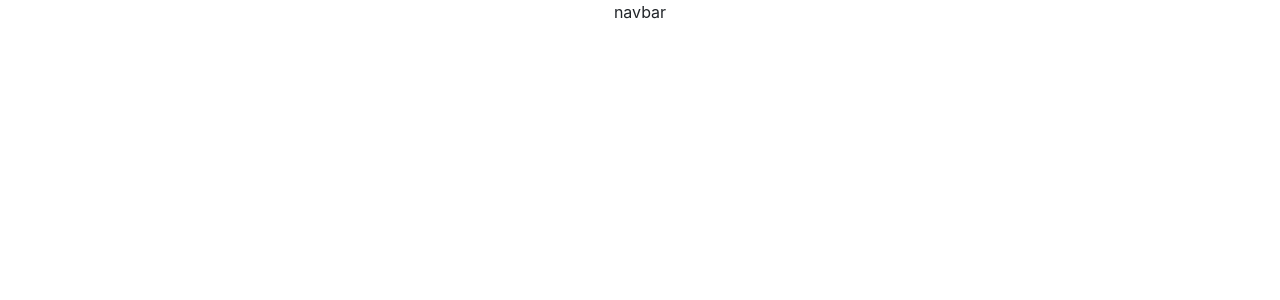
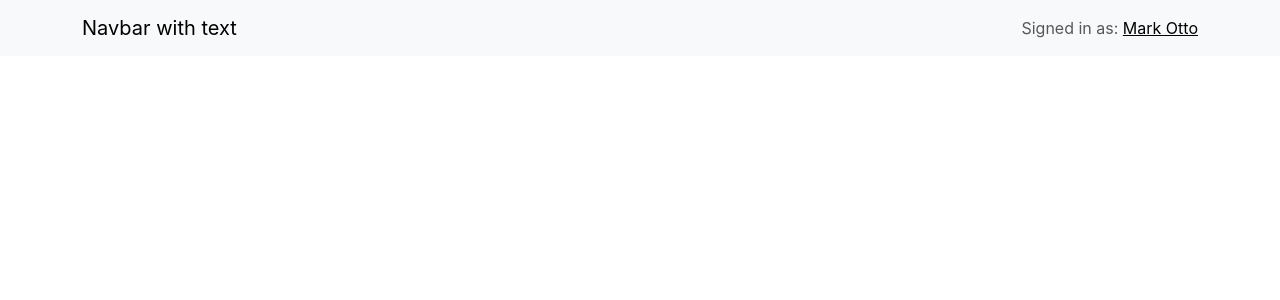
Before and after one commit to quiltingcode/portfolio-frontend, a React (Create React App) app in the folder portfolio/: page / in a window 1280 px wide. Shown: the top 300 px of the page. Built offline with nearby package versions, Linux system fonts and the light colour scheme.

Commit message:
Add google fonts link and create navbar styles file

```diff
--- a/portfolio/public/index.html
+++ b/portfolio/public/index.html
@@ -34,6 +34,14 @@
       integrity="sha384-9ndCyUaIbzAi2FUVXJi0CjmCapSmO7SnpJef0486qhLnuZ2cdeRhO02iuK6FUUVM"
       crossorigin="anonymous"
     />
+    <link rel="preconnect" href="https://fonts.googleapis.com">
+    <link
+      rel="preconnect"
+      href="https://fonts.gstatic.com"
+      crossorigin>
+    <link
+      href="https://fonts.googleapis.com/css2?family=Montserrat:wght@300&display=swap"
+      rel="stylesheet">
     <script
       src="https://kit.fontawesome.com/aec4426e47.js"
       crossorigin="anonymous"
--- a/portfolio/src/components/NavBar.component.js
+++ b/portfolio/src/components/NavBar.component.js
@@ -1,10 +1,22 @@
 import React from 'react'
+import Container from 'react-bootstrap/Container';
+import Nav from 'react-bootstrap/Nav';
+import Navbar from 'react-bootstrap/Navbar';
+import NavDropdown from 'react-bootstrap/NavDropdown';
 
 const NavBar = () => {
     return (
-        <div>
-            navbar
-        </div>
+        <Navbar className="bg-body-tertiary">
+      <Container>
+        <Navbar.Brand href="#home">Navbar with text</Navbar.Brand>
+        <Navbar.Toggle />
+        <Navbar.Collapse className="justify-content-end">
+          <Navbar.Text>
+            Signed in as: <a href="#login">Mark Otto</a>
+          </Navbar.Text>
+        </Navbar.Collapse>
+      </Container>
+    </Navbar>
     )
 }
 
```
Also changed, not shown: portfolio/src/styles/NavBar.styles.scss (added).
